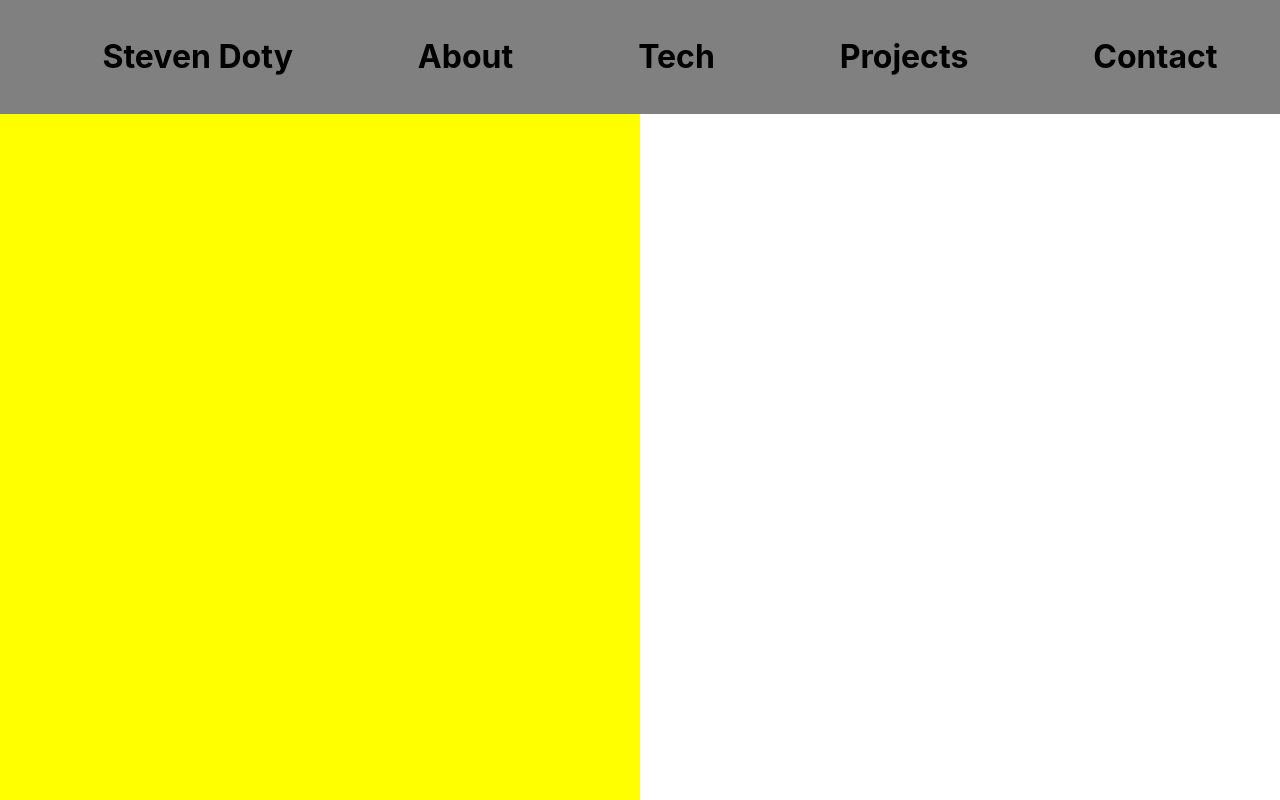
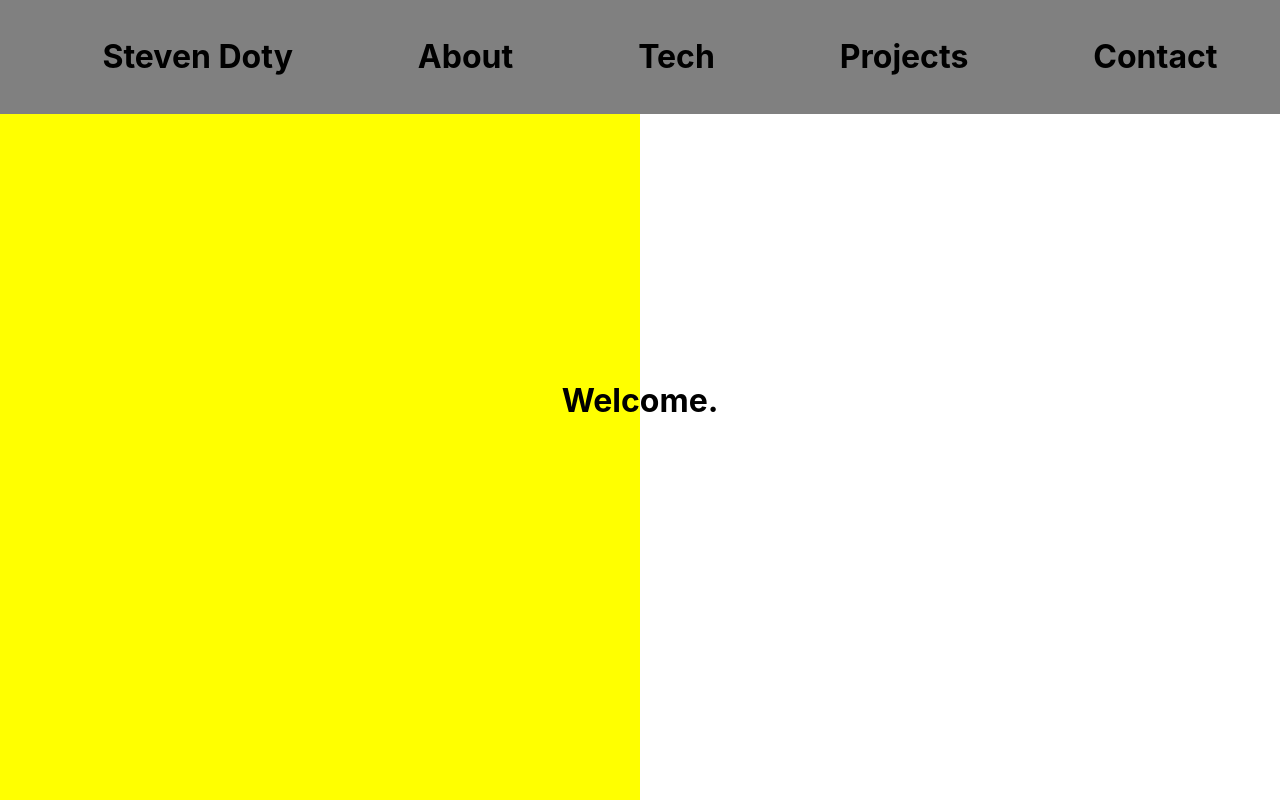
Before and after one commit to stevedoty/stevendoty, a React (Create React App) app: page / in a window 1280 px wide. Built offline with nearby package versions, Linux system fonts and the light colour scheme.

Commit message:
hero layout without animations

```diff
--- a/src/App.css
+++ b/src/App.css
@@ -15,17 +15,18 @@
   justify-content: space-around;
 }
 /* --------------------------------------------- */
-#hero-left{
-  height: 100vh;
+.hero-background{
+  height: 100%;
   width: 50vw;
   position: absolute;
+  z-index: -10;
+}
+#hero-left{
   left: 0;
   background-color: yellow;
 }
 #hero-right{
-  height: 100%;
-  width: 50vw;
-  position: absolute;
+
   left: 50vw;
   background-color: white;
 }
--- a/src/components/hero/hero.tsx
+++ b/src/components/hero/hero.tsx
@@ -3,8 +3,8 @@ import React from 'react';
 const Hero = () => {
   return (
     <div className="Hero">
-        <div id="hero-left"></div>
-        <div id="hero-right"></div>
+        <div id="hero-left" className="hero-background"></div>
+        <div id="hero-right" className="hero-background"></div>
         <div id="hero-overlay">
           <h1 id="hero-overlay-left">Welcome</h1>
           <h1 id="hero-overlay-right">.</h1>
```
